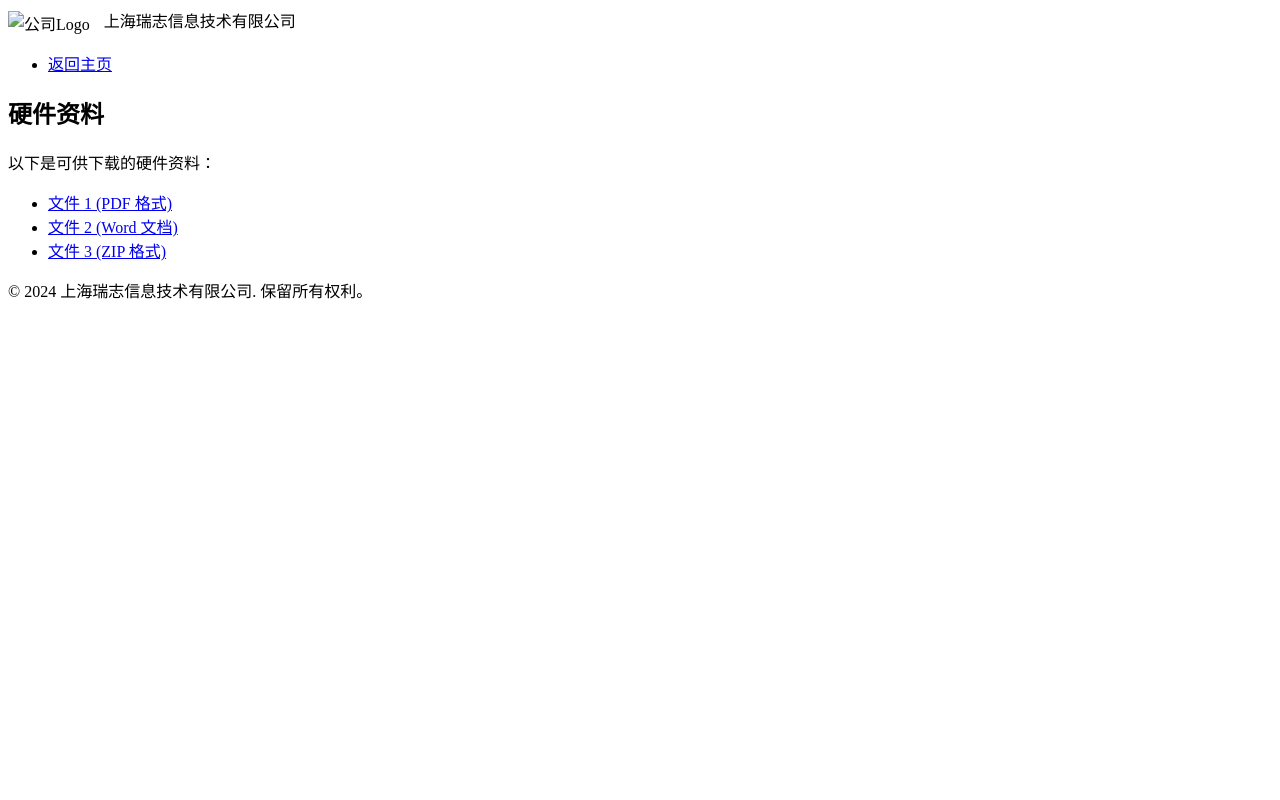
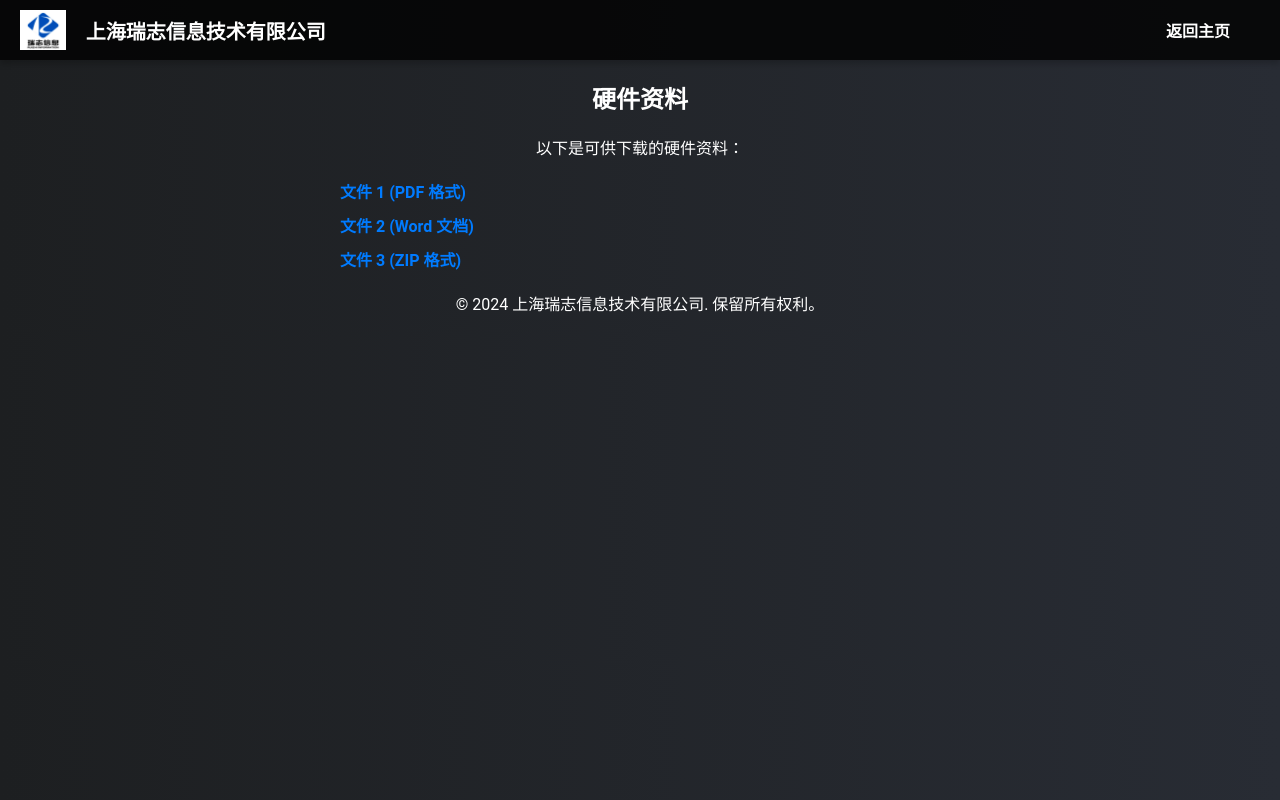
Before and after one commit to tonyzhang2024001/shanghaiRuiZhi, a plain HTML site: page hardware.html in a window 1280 px wide. Drawn offline with Linux system fonts and the light colour scheme; the site is published under a folder, as on GitHub Pages, so addresses that start at the root find nothing.

Commit message:
Update hardware.html

```diff
--- a/hardware.html
+++ b/hardware.html
@@ -4,12 +4,12 @@
   <meta charset="UTF-8">
   <meta name="viewport" content="width=device-width, initial-scale=1.0">
   <title>硬件资料</title>
-  <link rel="stylesheet" href="/css/styles.css">
+  <link rel="stylesheet" href="css/styles.css">
 </head>
 <body>
   <header class="navbar">
     <div class="logo">
-      <img src="/img/logo.png" alt="公司Logo" style="height: 40px; vertical-align: middle; margin-right: 10px;">
+      <img src="img/logo.png" alt="公司Logo" style="height: 40px; vertical-align: middle; margin-right: 10px;">
       <span>上海瑞志信息技术有限公司</span>
     </div>
     <nav>
@@ -23,9 +23,9 @@
     <h2>硬件资料</h2>
     <p>以下是可供下载的硬件资料：</p>
     <ul class="download-list">
-      <li><a href="/downloads/file1.pdf" download>文件 1 (PDF 格式) </a></li>
-      <li><a href="/downloads/file2.docx" download>文件 2 (Word 文档) </a></li>
-      <li><a href="/downloads/file3.zip" download>文件 3 (ZIP 格式) </a></li>
+      <li><a href="downloads/file1.pdf" download>文件 1 (PDF 格式) </a></li>
+      <li><a href="downloads/file2.docx" download>文件 2 (Word 文档) </a></li>
+      <li><a href="downloads/file3.zip" download>文件 3 (ZIP 格式) </a></li>
     </ul>
   </section>
 
```
